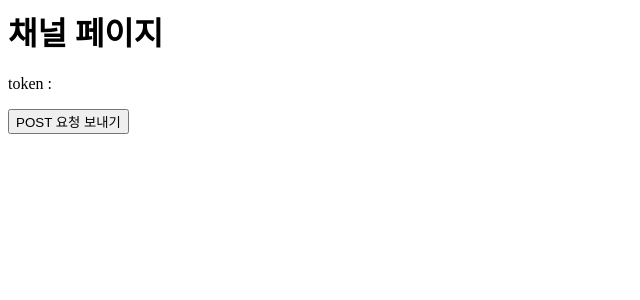
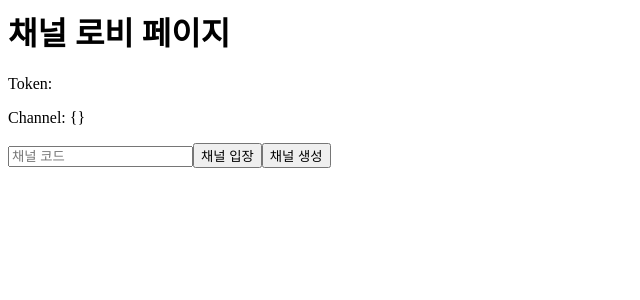
Before and after one commit to haeun-jo/upload-checker-temp, a React (Create React App) app in the folder front/: page /redirect in a window 1280 px wide. Shown: the top 300 px of the page, without its empty margins (0-640 px from the left). Built offline with nearby package versions, Linux system fonts and the light colour scheme.

Commit message:
feat : 채널 로비, 채널 페이지 추가

```diff
--- a/front/src/App.js
+++ b/front/src/App.js
@@ -1,5 +1,6 @@
 import { BrowserRouter as Router, Routes, Route } from "react-router-dom";
 import SocialKakao from "./page/socialKakao";
+import ChannelLobby from "./page/channelLobby";
 import Channel from "./page/channel";
 
 function App() {
@@ -7,7 +8,8 @@ function App() {
     <Router>
       <Routes>
         <Route path="/" element={<SocialKakao />} />
-        <Route path="/redirect" element={<Channel />} />
+        <Route path="/redirect" element={<ChannelLobby />} />
+        <Route path="/channel" element={<Channel />} />
       </Routes>
     </Router>
   );
--- a/front/src/page/channel.js
+++ b/front/src/page/channel.js
@@ -1,47 +1,19 @@
+import React from "react";
 import { useLocation } from "react-router-dom";
-import axios from "axios";
-import Cookies from "js-cookie";
 
 function Channel() {
   const location = useLocation();
-  const searchParams = new URLSearchParams(location.search);
-  const token = searchParams.get("access_token");
-
-  // 토큰을 쿠키에 저장
-  Cookies.set("access_token", token);
-
-  const handleButtonClick = async () => {
-    try {
-      // 쿠키에서 토큰을 가져옴
-      const storedToken = Cookies.get("access_token");
-
-      // axios를 사용하여 POST 요청을 보냄
-      const response = await axios.post(
-        "http://localhost:8000/channel",
-        {
-          name: "name1234",
-          check_type: "string",
-        },
-        {
-          headers: {
-            Authorization: `Bearer ${storedToken}`,
-          },
-        }
-      );
-
-      // 서버 응답을 처리하거나 상태를 업데이트할 수 있음
-      console.log("서버 응답:", response.data);
-    } catch (error) {
-      // 오류가 발생하면 여기서 처리
-      console.error("오류 발생:", error);
-    }
-  };
+  const { channelInfo } = location.state || {};
+  console.log(location.state);
 
   return (
     <div>
       <h1>채널 페이지</h1>
-      <p>token : {token}</p>
-      <button onClick={handleButtonClick}>POST 요청 보내기</button>
+      <p>Channel: {JSON.stringify(channelInfo)}</p>
+
+      {/* 채널 이름을 입력받는 input 요소 */}
+
+      {/* 버튼 클릭 시 handleButtonClick 함수 호출 */}
     </div>
   );
 }
--- /dev/null
+++ b/front/src/page/channelLobby.js
@@ -0,0 +1,90 @@
+import React, { useState } from "react";
+import { useLocation, useNavigate } from "react-router-dom";
+import axios from "axios";
+import Cookies from "js-cookie";
+
+function ChannelLobby() {
+  const location = useLocation();
+  const searchParams = new URLSearchParams(location.search);
+  const token = searchParams.get("access_token");
+
+  const navigate = useNavigate();
+
+  // 채널 이름을 상태로 관리
+  const [channelCode, setChannelCode] = useState("");
+  const [channelInfo, setChannelInfo] = useState({});
+
+  const createChannel = async () => {
+    try {
+      // 쿠키에서 토큰을 가져옴
+      const storedToken = Cookies.get("access_token");
+
+      // axios를 사용하여 POST 요청을 보냄
+      const response = await axios.post(
+        "http://localhost:8000/channel",
+        {
+          name: "nnn", // 채널 이름 추가
+          code: "222",
+          check_type: "string",
+        },
+        {
+          headers: {
+            Authorization: `Bearer ${storedToken}`,
+          },
+        }
+      );
+
+      // 서버 응답을 처리하거나 상태를 업데이트할 수 있음
+      console.log("서버 응답:", response.data);
+    } catch (error) {
+      // 오류가 발생하면 여기서 처리
+      console.error("오류 발생:", error);
+    }
+  };
+
+  const enterChannel = async () => {
+    try {
+      // 쿠키에서 토큰을 가져옴
+      const storedToken = Cookies.get("access_token");
+      console.log(storedToken);
+
+      // axios를 사용하여 POST 요청을 보냄
+      const response = await axios.get("http://localhost:8000/channel", {
+        params: { channel_code: channelCode },
+        headers: {
+          Authorization: `Bearer ${storedToken}`,
+        },
+      });
+
+      // 서버 응답을 처리하거나 상태를 업데이트할 수 있음
+      console.log("서버 응답:", JSON.stringify(response.data.channel));
+      setChannelInfo(response.data.channel);
+      navigate("/channel", { state: { channelInfo: response.data.channel } });
+    } catch (error) {
+      // 오류가 발생하면 여기서 처리
+      console.error("오류 발생:", error);
+    }
+  };
+
+  return (
+    <div>
+      <h1>채널 로비 페이지</h1>
+      <p>Token: {token}</p>
+      <p>Channel: {JSON.stringify(channelInfo)}</p>
+
+      {/* 채널 이름을 입력받는 input 요소 */}
+      <input
+        type="text"
+        placeholder="채널 코드"
+        value={channelCode}
+        onChange={(e) => setChannelCode(e.target.value)}
+      />
+
+      {/* 버튼 클릭 시 handleButtonClick 함수 호출 */}
+      <button onClick={enterChannel}>채널 입장</button>
+      <button onClick={createChannel}>채널 생성</button>
+    </div>
+  );
+}
+
+export default ChannelLobby;
```
